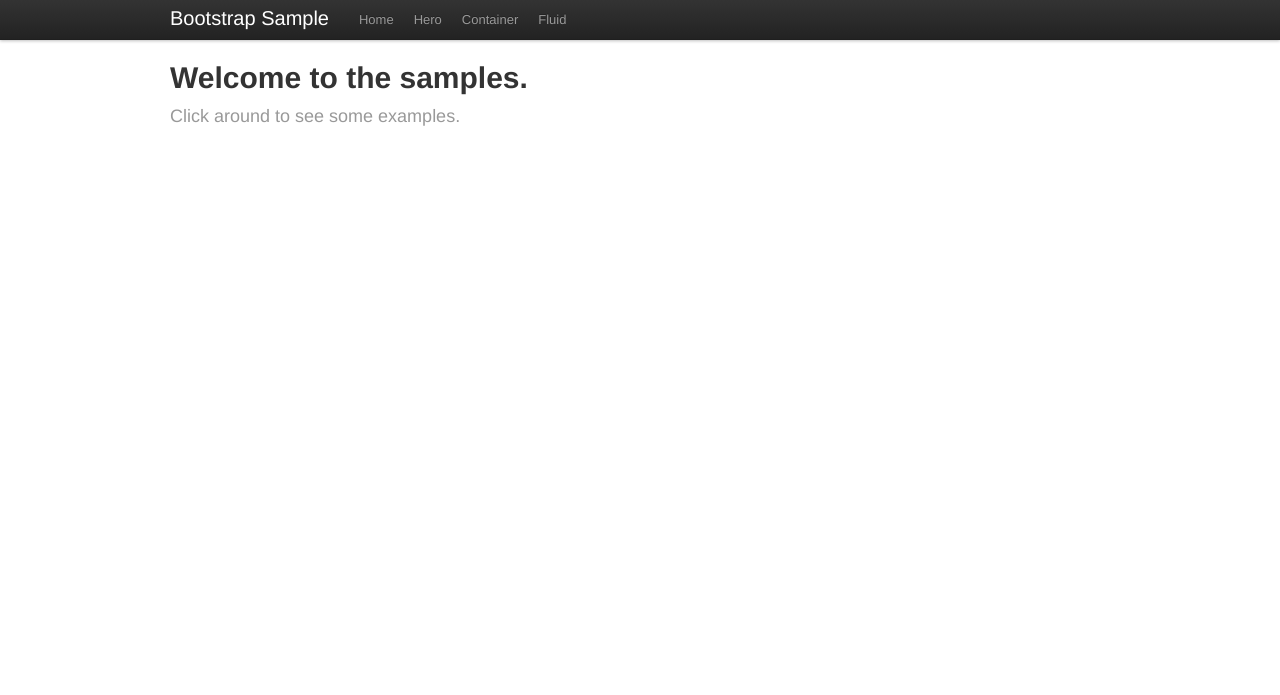
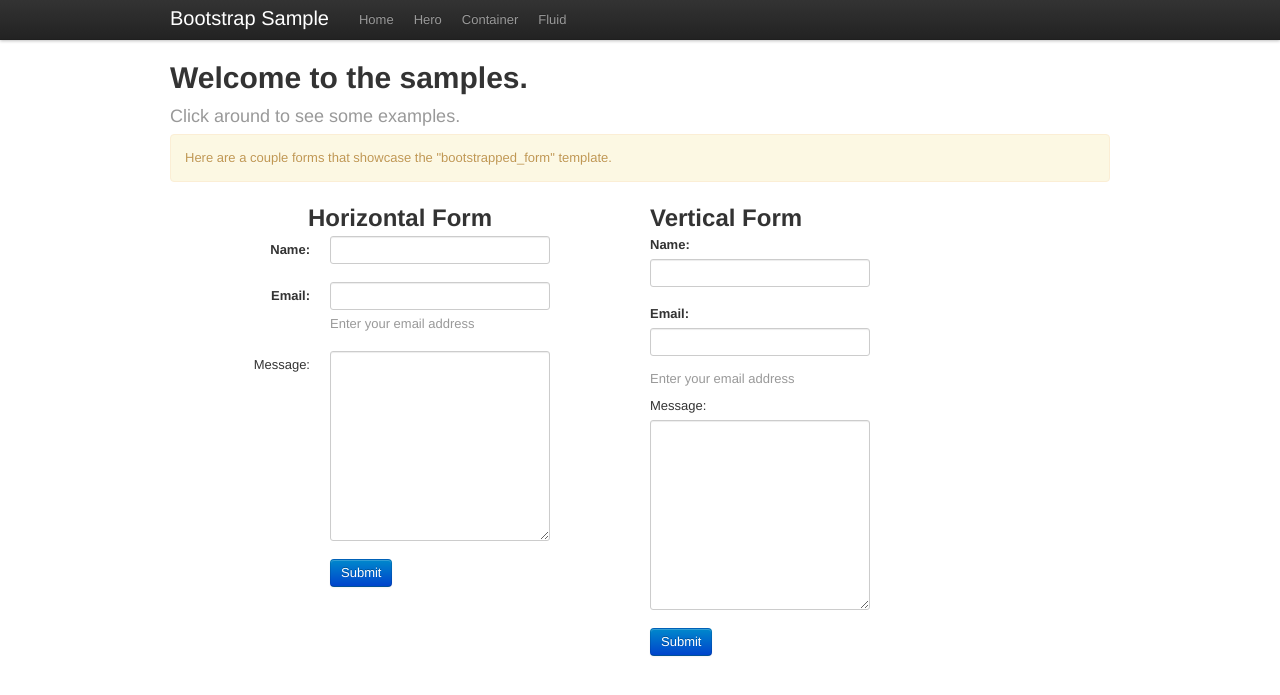
Before and after one commit to madisona/djbootstrap, a Django app: page / in a window 1280 px wide. Shown: the top 695 px of the page. Run offline with Django 3.2, Linux system fonts and the light colour scheme; some libraries are stand-ins or nearby versions.

Commit message:
updated bootstrapped_form.html to make labels & conrtols show properly
Enhanced the example to showcase the bootstrapped_form.html template

```diff
--- a/djbootstrap/templates/djbootstrap/bootstrapped_form.html
+++ b/djbootstrap/templates/djbootstrap/bootstrapped_form.html
@@ -8,13 +8,14 @@
 {% endif %}
 {% for field in form %}
   <fieldset class="control-group{% if field.errors %} error{% endif %}">
-    <label for="{{ field.auto_id }}">
+    <label class="control-label" for="{{ field.auto_id }}">
       {% if field.field.required %}
         <strong>{{ field.label }}:</strong>
       {% else %}
         {{ field.label }}:
       {% endif %}
     </label>
+    <div class="controls">
         {{ field }}
         {% if field.errors %}
           <ul class="help-inline unstyled">
@@ -26,6 +27,7 @@
         {% if field.help_text %}
           <div class="help-block">{{ field.help_text }}</div>
         {% endif %}
+    </div>
   </fieldset>
 {% endfor %}
 {% endspaceless %}
--- a/example/sample/templates/sample/index.html
+++ b/example/sample/templates/sample/index.html
@@ -12,7 +12,36 @@ body {
 
 {% block body_content %}
 <div class="container">
-<h1>Welcome to the samples.</h1>
-<h2><small>Click around to see some examples.</small></h2>
+    <h1>Welcome to the samples.</h1>
+    <h2><small>Click around to see some examples.</small></h2>
+    {% include "djbootstrap/notification_center.html" %}
+
+    <div class="row">
+        <div class='span12'>
+            <p class="alert alert-block">Here are a couple forms that showcase the "bootstrapped_form" template.</p>
+        </div>
+    </div>
+    <div class="row">
+        <div class="span6">
+            <h2 class="controls" style="text-align: center;">Horizontal Form</h2>
+
+            <form action="" method="post" class="form-horizontal">{% csrf_token %}
+                {% include "djbootstrap/bootstrapped_form.html" %}
+                <div class="controls">
+                    <input type="submit" class="btn btn-primary" />
+                </div>
+            </form>
+        </div>
+        <div class="span6">
+            <h2>Vertical Form</h2>
+            <form action="" method="post">{% csrf_token %}
+                {% include "djbootstrap/bootstrapped_form.html" %}
+                <div>
+                    <input type="submit" class="btn btn-primary" />
+                </div>
+            </form>
+        </div>
+    </div>
+
 </div>
 {% endblock %}
--- a/example/urls.py
+++ b/example/urls.py
@@ -4,11 +4,29 @@ from django.conf.urls.defaults import patterns, include, url
 # from django.contrib import admin
 # admin.autodiscover()
 
-from django.views.generic import TemplateView
+from django import forms
+from django.contrib import messages
+from django.views.generic import TemplateView, FormView
+
+class SampleForm(forms.Form):
+    name = forms.CharField()
+    email = forms.EmailField(max_length=200, help_text="Enter your email address")
+    message = forms.CharField(required=False, widget=forms.Textarea())
+
+class IndexView(FormView):
+    form_class = SampleForm
+
+    def form_valid(self, form):
+        response = super(IndexView, self).form_valid(form)
+        messages.success(self.request, "Thanks! Your fake message went nowhere.")
+        return response
+
+    def get_success_url(self):
+        return self.request.path
 
 urlpatterns = patterns('',
     # Examples:
-    url(r'^$', TemplateView.as_view(
+    url(r'^$', IndexView.as_view(
             template_name="sample/index.html"
         ), name='index'),
     url(r'^hero/$', TemplateView.as_view(
```
Lines whose indentation alone changed are shown as unchanged.
